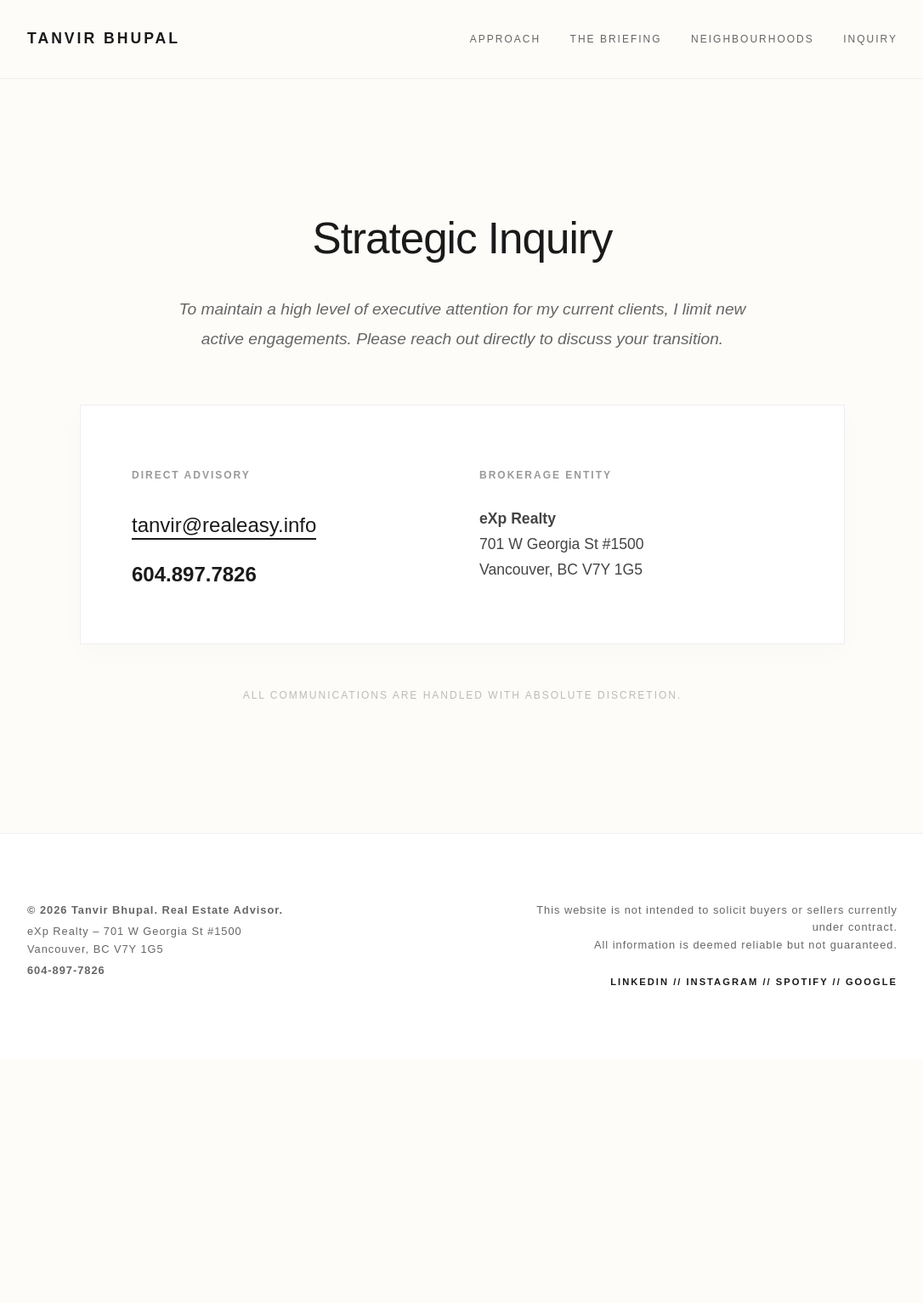
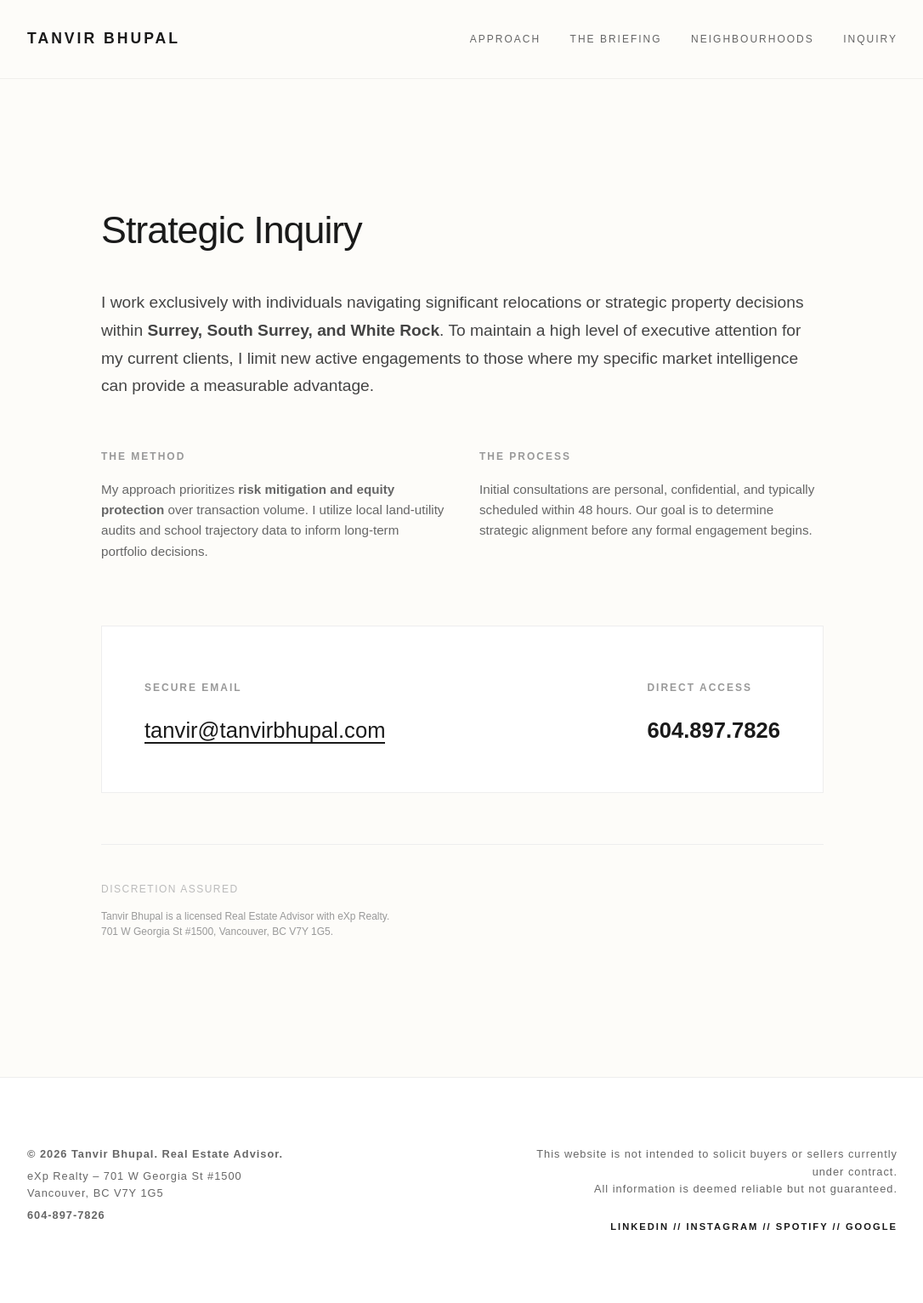
Before and after one commit to gvancouverhomes/tanvirbhupal-site, a Jekyll site: the page built from contact.md, in a window 1280 px wide. Shown: the whole page at 85% size, without its empty margins (96-1182 px from the left). Built offline with Jekyll 4.4.1, drawn with Linux system fonts in a browser that asks for light colours; before the commit the page ends 1245 px from its top, so only the background shows below that.

Commit message:
identity: final polish of Inquiry page with custom domain and peer-level positioning

```diff
--- a/contact.md
+++ b/contact.md
@@ -1,41 +1,53 @@
 ---
 layout: default
 title: Private Inquiry | Tanvir Bhupal
-description: Initiate a discreet real estate inquiry for South Surrey and Surrey enclaves. Contact Tanvir Bhupal for strategic market analysis and relocation management.
+description: Discreet real estate advisory for Surrey enclaves. Initial consultations are professional, confidential, and focused on strategic outcomes.
 permalink: /contact/
 ---
 
-<section style="padding: 100px 10%; background: #fdfcf9; min-height: 60vh;">
-  <div style="max-width: 900px; margin: 0 auto; text-align: center;">
+<section style="padding: 100px 10%; background: #fdfcf9; min-height: 70vh;">
+  <div style="max-width: 850px; margin: 0 auto; text-align: left;">
 
-    <h1 style="font-size: 3.2rem; font-weight: normal; color: #1a1a1a; margin-bottom: 20px; letter-spacing: -1px;">Strategic Inquiry</h1>
-    <p style="color: #666; font-style: italic; font-size: 1.2rem; margin-bottom: 60px; max-width: 700px; margin-left: auto; margin-right: auto;">
-      To maintain a high level of executive attention for my current clients, I limit new active engagements. Please reach out directly to discuss your transition.
+    <h1 style="font-size: 2.8rem; font-weight: normal; color: #1a1a1a; margin-bottom: 30px; letter-spacing: -1px;">Strategic Inquiry</h1>
+
+    <p style="font-size: 1.2rem; line-height: 1.7; color: #444; margin-bottom: 40px;">
+      I work exclusively with individuals navigating significant relocations or strategic property decisions within <strong>Surrey, South Surrey, and White Rock</strong>. To maintain a high level of executive attention for my current clients, I limit new active engagements to those where my specific market intelligence can provide a measurable advantage.
     </p>
 
-    <div style="display: grid; grid-template-columns: repeat(auto-fit, minmax(300px, 1fr)); gap: 40px; text-align: left; background: #fff; padding: 60px; border: 1px solid #eee; box-shadow: 0 10px 30px rgba(0,0,0,0.02);">
+    <div style="display: grid; grid-template-columns: repeat(auto-fit, minmax(250px, 1fr)); gap: 40px; margin-bottom: 60px;">
+      <div>
+        <h4 style="font-size: 0.75rem; text-transform: uppercase; letter-spacing: 2px; color: #999; margin-bottom: 15px;">The Method</h4>
+        <p style="font-size: 0.95rem; color: #666; line-height: 1.6;">My approach prioritizes <strong>risk mitigation and equity protection</strong> over transaction volume. I utilize local land-utility audits and school trajectory data to inform long-term portfolio decisions.</p>
+      </div>
+      <div>
+        <h4 style="font-size: 0.75rem; text-transform: uppercase; letter-spacing: 2px; color: #999; margin-bottom: 15px;">The Process</h4>
+        <p style="font-size: 0.95rem; color: #666; line-height: 1.6;">Initial consultations are personal, confidential, and typically scheduled within 48 hours. Our goal is to determine strategic alignment before any formal engagement begins.</p>
+      </div>
+    </div>
 
+    <div style="background: #fff; padding: 50px; border: 1px solid #eee; display: flex; justify-content: space-between; align-items: center; flex-wrap: wrap; gap: 30px;">
       <div>
-        <h3 style="font-size: 0.75rem; text-transform: uppercase; letter-spacing: 2px; color: #999; margin-bottom: 25px;">Direct Advisory</h3>
-        <p style="font-size: 1.5rem; margin: 0 0 15px 0;">
-          <a href="mailto:tanvir@realeasy.info" style="color: #1a1a1a; text-decoration: none; border-bottom: 2px solid #1a1a1a; padding-bottom: 2px;">tanvir@realeasy.info</a>
-        </p>
-        <p style="font-size: 1.5rem; font-weight: bold; color: #1a1a1a; margin: 0;">604.897.7826</p>
-      </div>
-
-      <div>
-        <h3 style="font-size: 0.75rem; text-transform: uppercase; letter-spacing: 2px; color: #999; margin-bottom: 25px;">Brokerage Entity</h3>
-        <p style="color: #444; line-height: 1.7; font-size: 1.1rem; margin: 0;">
-          <strong>eXp Realty</strong><br>
-          701 W Georgia St #1500<br>
-          Vancouver, BC V7Y 1G5
+        <h3 style="font-size: 0.75rem; text-transform: uppercase; letter-spacing: 2px; color: #999; margin-bottom: 15px;">Secure Email</h3>
+        <p style="font-size: 1.6rem; margin: 0;">
+          <a href="mailto:tanvir@tanvirbhupal.com" style="color: #1a1a1a; text-decoration: none; border-bottom: 2px solid #1a1a1a;">tanvir@tanvirbhupal.com</a>
         </p>
       </div>
-
+      <div>
+        <h3 style="font-size: 0.75rem; text-transform: uppercase; letter-spacing: 2px; color: #999; margin-bottom: 15px;">Direct Access</h3>
+        <p style="font-size: 1.6rem; font-weight: bold; margin: 0;">
+          <a href="tel:6048977826" style="color: #1a1a1a; text-decoration: none;">604.897.7826</a>
+        </p>
+      </div>
     </div>
 
-    <div style="margin-top: 50px; color: #bbb; font-size: 0.75rem; letter-spacing: 2px; text-transform: uppercase;">
-      All communications are handled with absolute discretion.
+    <div style="margin-top: 60px; padding-top: 30px; border-top: 1px solid #eee;">
+      <p style="color: #bbb; font-size: 0.75rem; letter-spacing: 1.5px; text-transform: uppercase; margin-bottom: 10px;">
+        Discretion Assured
+      </p>
+      <p style="color: #999; font-size: 0.75rem; line-height: 1.5;">
+        Tanvir Bhupal is a licensed Real Estate Advisor with eXp Realty.<br>
+        701 W Georgia St #1500, Vancouver, BC V7Y 1G5.
+      </p>
     </div>
 
   </div>
```
